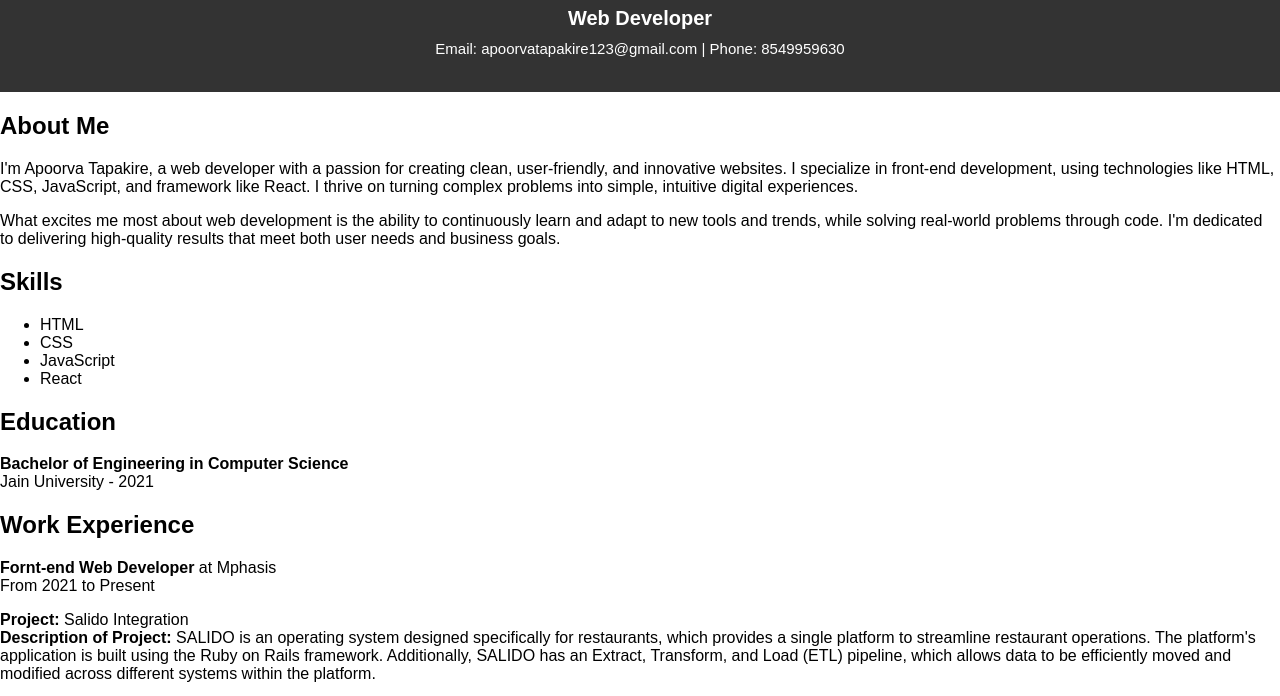
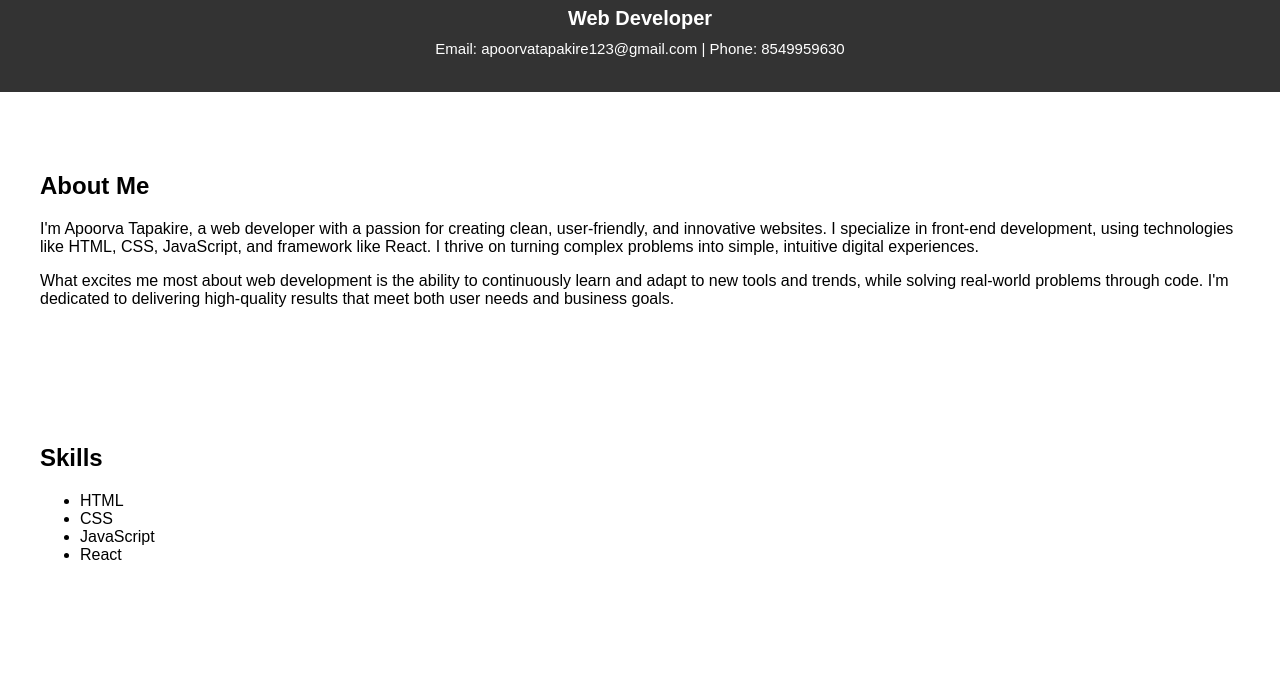
Before and after one commit to Apoorva-Tapakire/CVV, a plain HTML site: page index.html in a window 1280 px wide. Shown: the part 78-774 px from the top of the page. Drawn offline with Linux system fonts and the light colour scheme.

Commit message:
Add files via upload

```diff
--- a/styles.css
+++ b/styles.css
@@ -27,3 +27,8 @@ header p {
     font-size: 15px;
     margin: 5px 0;
 }
+
+section {
+    margin: 20px;
+    padding: 40px 20px;
+}
```
